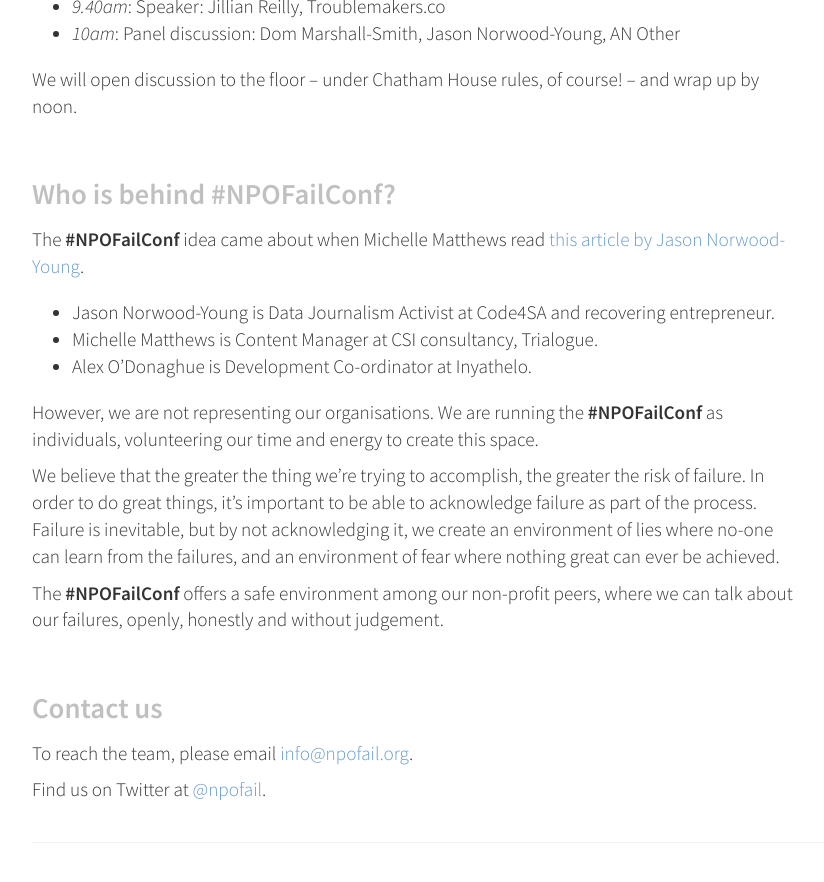
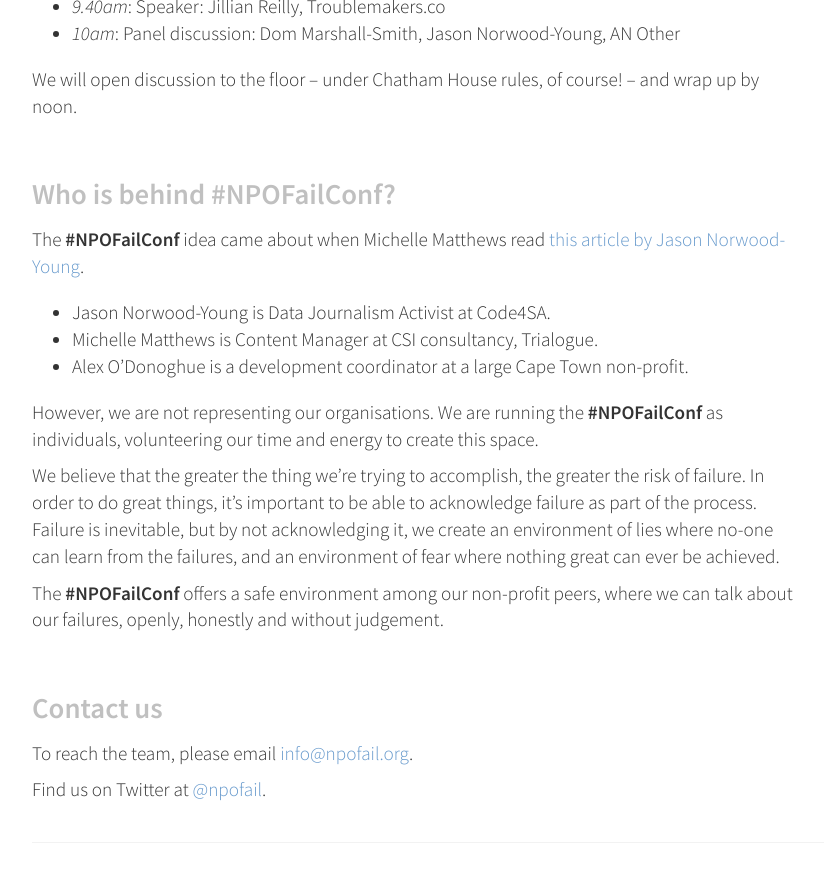
Before and after one commit to arthurattwell/npofail, a Jekyll site: the page built from index.md, in a window 1280 px wide and 900 px high, scrolled down 1079 px. Shown: the top 882 px of the window, without its empty margins (128-952 px from the left). Built offline with Jekyll 4.4.1, drawn with Linux system fonts in a browser that asks for light colours.

Commit message:
Update organiser bios

```diff
--- a/index.md
+++ b/index.md
@@ -36,9 +36,9 @@ We will open discussion to the floor – under Chatham House rules, of course!
 
 The **#NPOFailConf** idea came about when Michelle Matthews read [this article by Jason Norwood-Young](http://www.dailymaverick.co.za/opinionista/2014-08-29-what-ngos-can-learn-from-start-ups-about-failure/).
 
-*	Jason Norwood-Young is Data Journalism Activist at Code4SA and recovering entrepreneur.
+*	Jason Norwood-Young is Data Journalism Activist at Code4SA.
 *	Michelle Matthews is Content Manager at CSI consultancy, Trialogue.
-*	Alex O’Donaghue is Development Co-ordinator at Inyathelo.
+*	Alex O’Donoghue is a development coordinator at a large Cape Town non-profit.
 
 However, we are not representing our organisations. We are running the **#NPOFailConf** as individuals, volunteering our time and energy to create this space.
 
```
Also changed, not shown: 1 other file.
